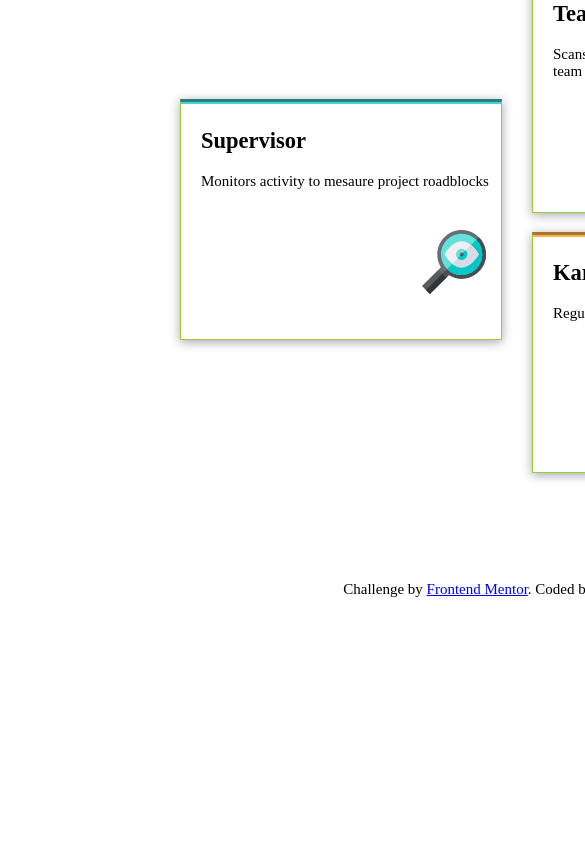
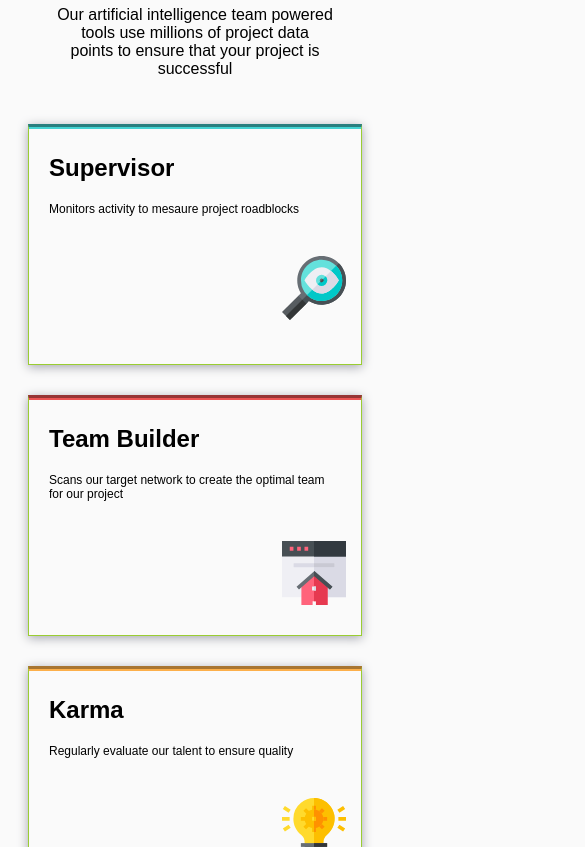
Before and after one commit to taofik-adeniyi/four-card, a plain HTML site: page index.html in a window 390 px wide. Shown: the part 220-1067 px from the top of the page, 585 px wide, since content can reach past the window. Before the commit the page ends 943 px from the top, so only its background shows below. Drawn offline with Linux system fonts and the light colour scheme; a web font is replaced by a local one.

Commit message:
updated little patches

```diff
--- /dev/null
+++ b/fonts/fonts.css
@@ -0,0 +1,24 @@
+/* devanagari */
+@font-face {
+    font-family: 'Poppins';
+    font-style: normal;
+    font-weight: 400;
+    src: local('Poppins Regular'), local('Poppins-Regular'), url(https://fonts.gstatic.com/s/poppins/v9/pxiEyp8kv8JHgFVrJJbecmNE.woff2) format('woff2');
+    unicode-range: U+0900-097F, U+1CD0-1CF6, U+1CF8-1CF9, U+200C-200D, U+20A8, U+20B9, U+25CC, U+A830-A839, U+A8E0-A8FB;
+  }
+  /* latin-ext */
+  @font-face {
+    font-family: 'Poppins';
+    font-style: normal;
+    font-weight: 400;
+    src: local('Poppins Regular'), local('Poppins-Regular'), url(https://fonts.gstatic.com/s/poppins/v9/pxiEyp8kv8JHgFVrJJnecmNE.woff2) format('woff2');
+    unicode-range: U+0100-024F, U+0259, U+1E00-1EFF, U+2020, U+20A0-20AB, U+20AD-20CF, U+2113, U+2C60-2C7F, U+A720-A7FF;
+  }
+  /* latin */
+  @font-face {
+    font-family: 'Poppins';
+    font-style: normal;
+    font-weight: 400;
+    src: local('Poppins Regular'), local('Poppins-Regular'), url(https://fonts.gstatic.com/s/poppins/v9/pxiEyp8kv8JHgFVrJJfecg.woff2) format('woff2');
+    unicode-range: U+0000-00FF, U+0131, U+0152-0153, U+02BB-02BC, U+02C6, U+02DA, U+02DC, U+2000-206F, U+2074, U+20AC, U+2122, U+2191, U+2193, U+2212, U+2215, U+FEFF, U+FFFD;
+  }
--- a/index.html
+++ b/index.html
@@ -3,18 +3,18 @@
 <head>
     <meta charset="UTF-8">
     <meta name="viewport" content="width=device-width, initial-scale=1.0">
-    <link rel="icon" href="favicon.ico" type="image/x-icon">
     <link href="styles/main.css" rel="stylesheet" type="text/css">
+    <link href="fonts/fonts.css" rel="stylesheet">
     <title>Four Card</title>
 </head>
 <body>
     <main class="container">
         <header class="header">
-            <h1>Relaible, efficient delivery
+            <h1>Reliable, efficient delivery
                 <span>Powered by technology</span>
             </h1>
             <p>
-                Our artificial intelligence teampowered tools use millions of project data
+                Our artificial intelligence team powered tools use millions of project data
                 <br>
                 points to ensure that your project is successful
             </p>
@@ -41,7 +41,7 @@
         </section>
         <footer class="footer">
             <p>
-                Challenge by <a href="https://www.https://www.frontendmentor.io">Frontend Mentor</a>. Coded by Taofik Adeniyi aka katigbanoma
+                Challenge by <a href="https://www.frontendmentor.io">Frontend Mentor</a>. Coded by Taofik Adeniyi aka katigbanoma
             </p>
         </footer>
     </main>
--- a/styles/main.css
+++ b/styles/main.css
@@ -1,11 +1,17 @@
 body {
     margin: 0;
     padding: 0;
-    font-size: 15px;
+    font-family: 'Poppins', sans-serif;
+    background-color: rgb(250, 250, 250)
 }
+/* h1 {
+    font-weight: 600;
+} */
 .container {
+    width: 100%;
+    margin-top: 30px;
     display: grid;
-    grid-template-rows: repeat(6, 1fr);
+    grid-template-rows: repeat(5, 1fr), 0.3fr;
     grid-template-columns: repeat(3, 1fr);
     grid-template-areas:
     "header header header"
@@ -14,6 +20,21 @@ body {
     "supervisor karma calculator"
     ". karma ."
     "footer footer footer";
+}
+@media only screen and (max-width: 500px) {
+    .container {
+        grid-template-rows: repeat(5, 1fr), 0.3fr;
+        width: 100%;
+        grid-template-columns: 1fr;
+        gap: 20px;
+        grid-template-areas:
+            "header"
+            "supervisor"
+            "team-builder"
+            "karma"
+            "calculator"
+            "footer";
+    }
 }
 .cards {
     width: 300px;
@@ -43,35 +64,83 @@ img {
 section {
     padding: 5px 0 0 20px;
 }
-section h2 {
+/* section h2 {
     font-weight: 600;
+} */
+section p {
+    padding: 0 30px 0 0;
+    font-size: 12px;
 }
 .header {
+    margin-bottom: 30px;
     grid-area: header;
     text-align: center;
 }
+@media only screen and (max-width: 500px) {
+    .header {
+        width: 80%;
+        margin: 5px auto;
+        grid-area: header;
+    }
+}
 .header h1 span {
     display: block;
+    /* font-weight: 600; */
 }
 .supervisor {
     grid-area: supervisor;
     margin-left: 180px;
 }
+@media only screen and (max-width: 500px) {
+    .supervisor {
+        width: 80%;
+        margin: 5px auto;
+        grid-area: supervisor;
+    }
+}
 .team-builder {
     grid-area: team-builder;
     margin-left: 30px;
-    margin-top: 35px;
+}
+@media only screen and (max-width: 500px) {
+    .team-builder {
+        width: 80%;
+        margin: 5px auto;
+        grid-area: team-builder;
+    }
 }
 .calculator {
     grid-area: calculator;
     margin-left: -40px;
 }
+@media only screen and (max-width: 500px) {
+    .calculator {
+        width: 80%;
+        margin: 5px auto;
+        grid-area: calculator;
+    }
+}
 .karma {
     grid-area: karma;
     margin-left: 30px;
-    margin-top: -20px;
+    /* margin-top: 60px; */
+}
+@media only screen and (max-width: 500px) {
+    .karma {
+        width: 80%;
+        margin: 5px auto;
+        grid-area: karma;
+    }
 }
 .footer {
+    margin-top: 10px;
     grid-area: footer;
     text-align: center;
 }
+@media only screen and (max-width: 500px) {
+    .footer {
+        width: 80%;
+        margin: 5px auto;
+        grid-area: footer;
+    }
+}
```
